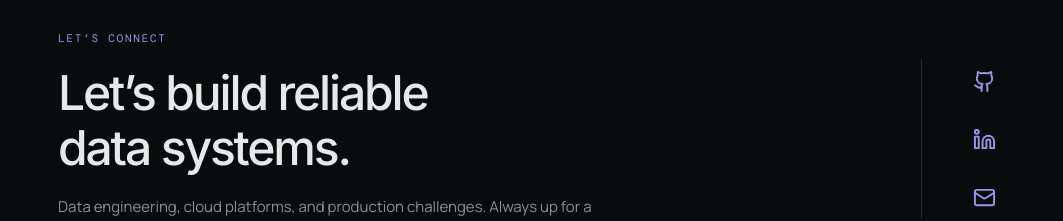
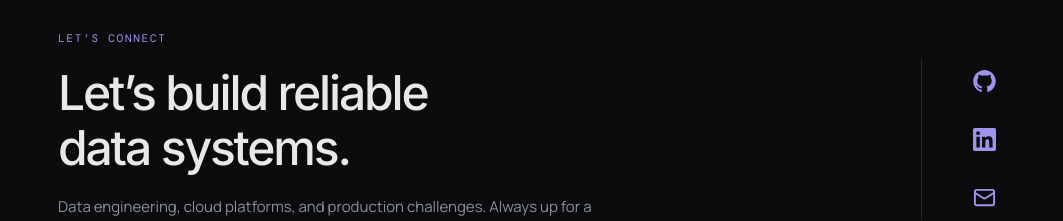
Before and after one commit to abii-18/abinav-data-engineer-portfolio, a React (Vite) app: page / in a window 1280 px wide. Shown: the part 3516-3737 px from the top of the page, without its empty margins (108-1171 px from the left). Built offline with nearby package versions, Linux system fonts and the light colour scheme.

Commit message:
Fix production build by using local social brand SVGs

```diff
--- a/src/site.css
+++ b/src/site.css
@@ -30,3 +30,5 @@ html{scroll-behavior:smooth;scroll-padding-top:88px}
 .closing-connect-links a:focus-visible{outline:2px solid #9c95eb;outline-offset:4px}
 @media(max-width:620px){.closing-connect{grid-template-columns:1fr;gap:24px}.closing-connect-links{flex-direction:row;border-left:0;border-top:1px solid var(--line);padding:16px 0 0;gap:18px}}
 @media(prefers-reduced-motion:reduce){.closing-connect-links a{transition:none}}
+
+.closing-brand-icon{display:block;width:23px;height:23px;background:currentColor;mask:var(--brand-logo) center/contain no-repeat;-webkit-mask:var(--brand-logo) center/contain no-repeat}.closing-github{--brand-logo:url("/logos/github-icon.svg")}.closing-linkedin{--brand-logo:url("/logos/linkedin.svg")}
```
Also changed, not shown: src/main.tsx (+2 -2 lines), public/logos/linkedin.svg (added).
